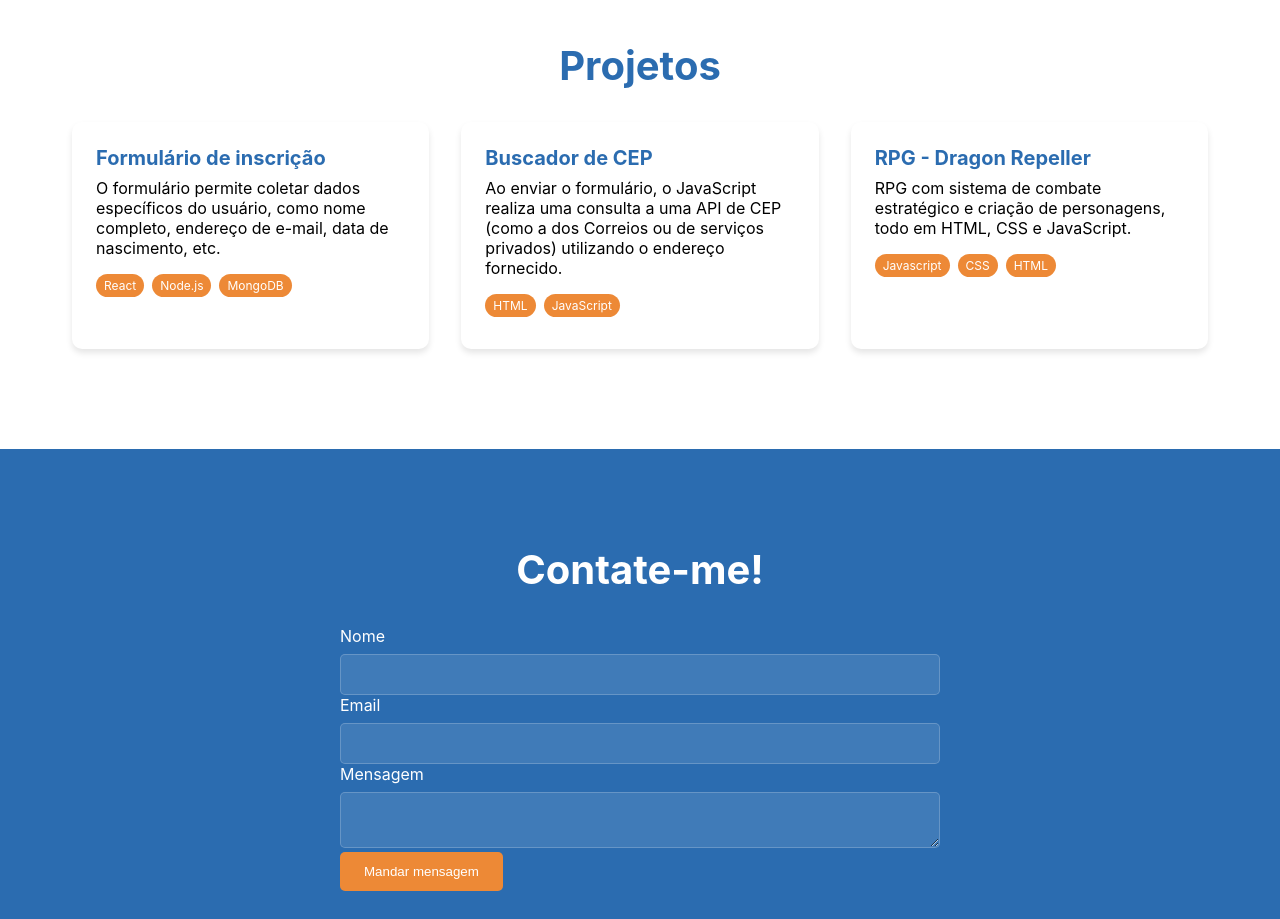
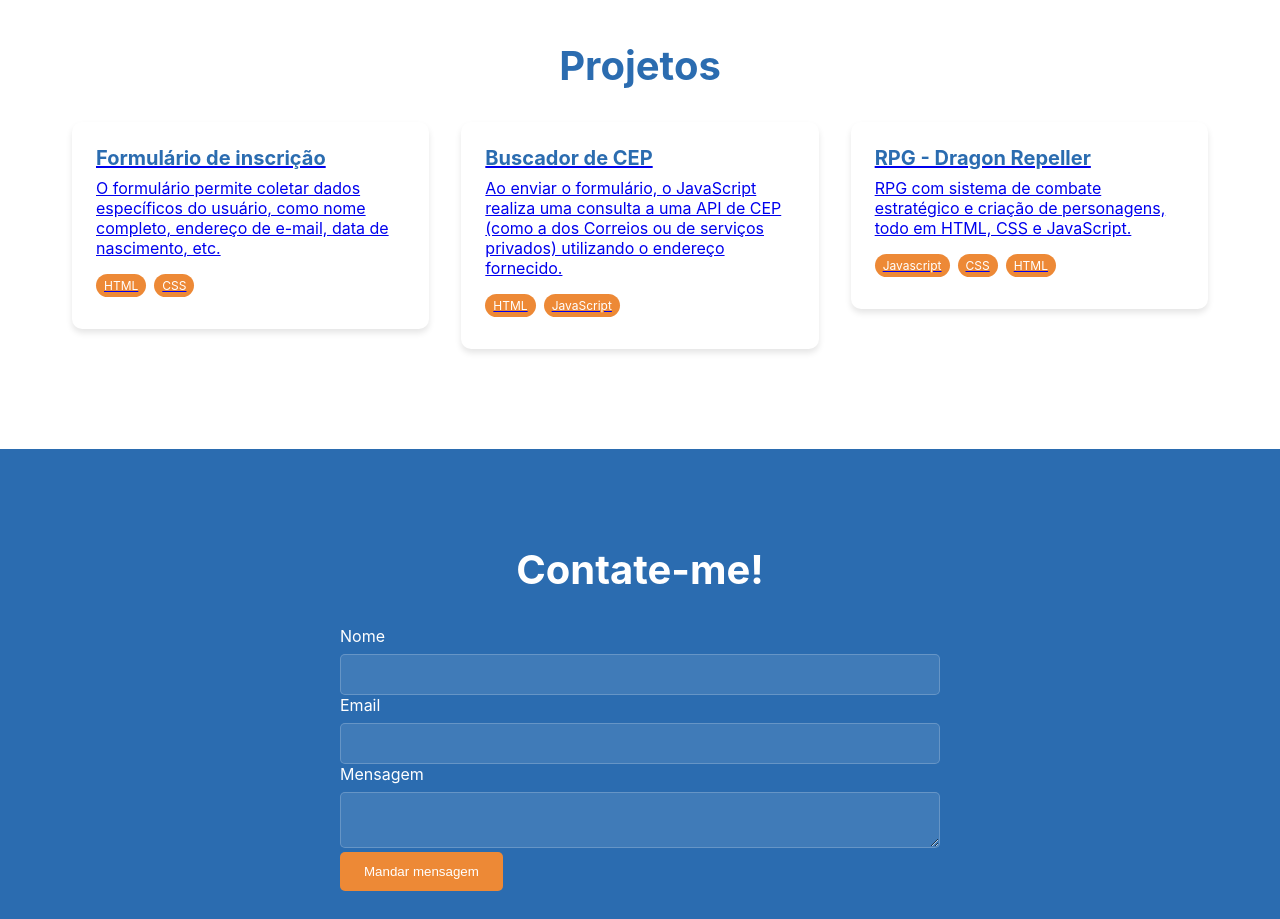
Before and after one commit to Daniel77158/Portfolio, a plain HTML site: page index.html in a window 1280 px wide. Shown: the part 900-1819 px from the top of the page. Drawn offline with Linux system fonts and the light colour scheme.

Commit message:
Agora vai

```diff
--- a/index.html
+++ b/index.html
@@ -59,25 +59,28 @@
         <section id="projetos" class="container fade-in">
             <h2> Projetos </h2>
             <div class="projetos-grid">
-                <div class="projeto-card" href="https://daniel77158.github.io/Formulario-de-inscricao/">
+                <a href="https://daniel77158.github.io/Formulario-de-inscricao/">
+                <div class="projeto-card">
                     <h3 class="titulo-projeto">Formulário de inscrição </h3>
                     <p>O formulário permite coletar dados específicos do usuário, como nome completo, endereço de e-mail, data de nascimento, etc.</p>
                     <div class="projeto-tags">
-                        <span> React </span>
-                        <span> Node.js </span>
-                        <span> MongoDB </span>
+                        <span> HTML </span>
+                        <span> CSS </span>
                     </div>
                 </div>
-                <div class="projeto-card"><a href="https://github.com/Daniel77158/Buscador-de-CEP"></a>
+            </a>
+            <a href="https://github.com/Daniel77158/Buscador-de-CEP">
+                <div class="projeto-card">
                     <h3 class="titulo-projeto"> Buscador de CEP </h3>
                     <p> Ao enviar o formulário, o JavaScript realiza uma consulta a uma API de CEP (como a dos Correios ou de serviços privados) utilizando o endereço fornecido.  </p>
                     <div class="projeto-tags">
                         <span> HTML</span>
                         <span> JavaScript </span>
-
                     </div>
                 </div>
-                <div class="projeto-card"><a href="https://daniel77158.github.io/RPG-DragonRepeller/"></a>
+            </a>
+            <a href="https://daniel77158.github.io/RPG-DragonRepeller/">
+                <div class="projeto-card">
                     <h3 class="titulo-projeto">RPG - Dragon Repeller</h3>
                     <p> RPG com sistema de combate estratégico e criação de personagens, todo em HTML, CSS e JavaScript. </p>
                     <div class="projeto-tags">
@@ -86,6 +89,7 @@
                         <span> HTML </span>
                     </div>
                 </div>
+            </a>
             </div>
         </section>
 
```
